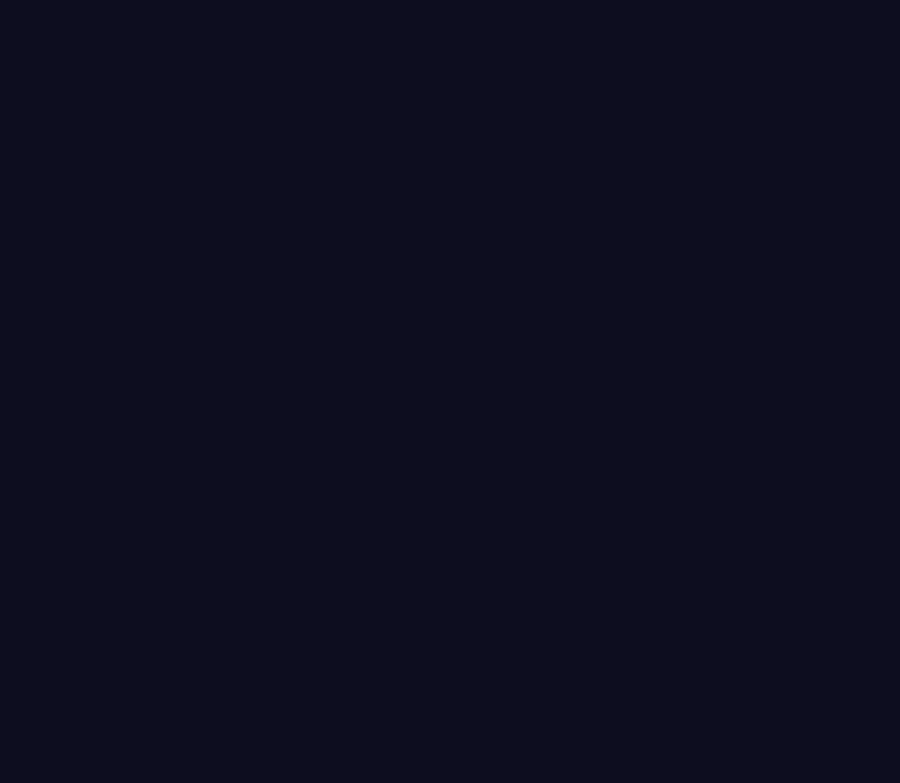
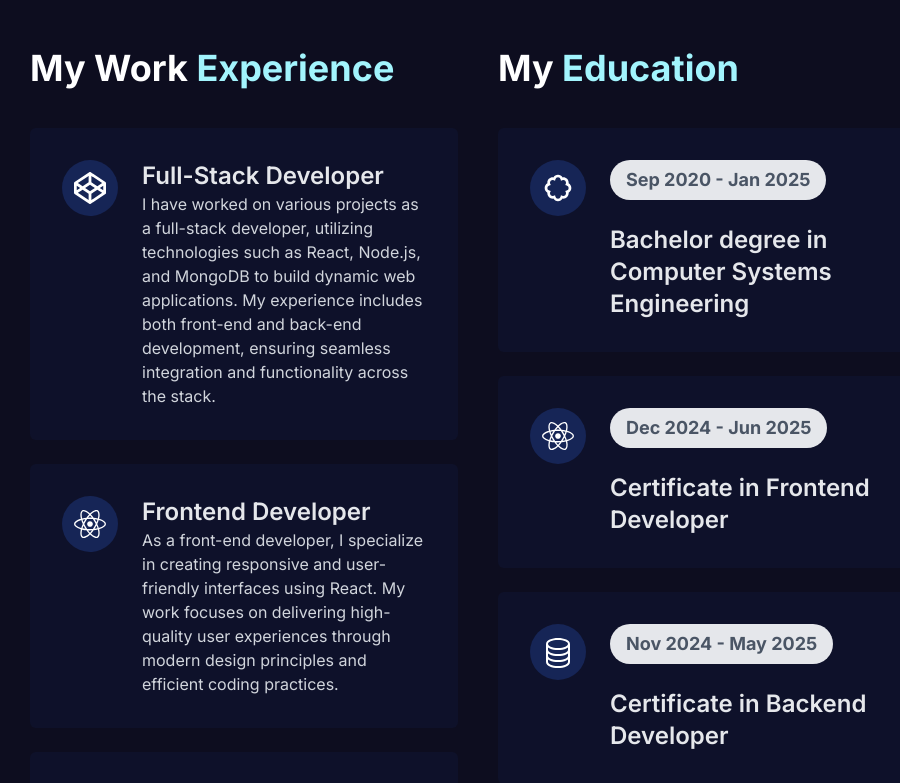
Before and after one commit to mohammadsalameen/Portfolio, a Next.js app: page / in a window 1280 px wide. Shown: the part 1460-2243 px from the top of the page, without its empty margins (162-1062 px from the left). Before the commit the page ends 1428 px from the top, so only its background shows below. Built offline with nearby package versions, Linux system fonts and the light colour scheme.

Commit message:
Add a responsive resume section

```diff
--- a/components/Home/Home.tsx
+++ b/components/Home/Home.tsx
@@ -1,12 +1,14 @@
 import React from 'react'
 import Hero from './Hero/Hero'
-import Services from '../Services/Service'
+import Services from './Services/Service'
+import Resume from './Resume/Resume'
 
 const Home = () => {
   return (
     <div className='overflow-hidden '>
       <Hero />
       <Services />
+      <Resume />
     </div>
   )
 }
--- /dev/null
+++ b/components/Home/Resume/Resume.tsx
@@ -0,0 +1,50 @@
+import React from "react";
+import ResumeCard from "./ResumeCard";
+import { EducationCard, WorkCard } from "@/constant/constant";
+
+const Resume = () => {
+  return (
+    <div className="pt-20 pb-15">
+      <div className="w[90%] sm:w-[70%] mx-auto grid grid-cols-1 xl:grid-cols-2 gap-10">
+        {/* Work Part  */}
+        <div>
+          <h1 className="text-3xl md:text-4xl font-bold text-white">
+            My Work <span className="text-cyan-200">Experience</span>
+          </h1>
+          <div className="mt-10">
+            {WorkCard.map((card) => {
+              return (
+                <ResumeCard
+                  key={card.id}
+                  Icon={card.icon}
+                  role={card.role}
+                  description={card.description}
+                />
+              );
+            })}
+          </div>
+        </div>
+        {/* Education Part  */}
+        <div>
+          <h1 className="text-3xl md:text-4xl font-bold text-white">
+            My <span className="text-cyan-200">Education</span>
+          </h1>
+          <div className="mt-10">
+            {EducationCard.map((card) => {
+              return (
+                <ResumeCard
+                  key={card.id}
+                  Icon={card.icon}
+                  role={card.role}
+                  date={card.date}
+                />
+              );
+            })}
+          </div>
+        </div>
+      </div>
+    </div>
+  );
+};
+
+export default Resume;
--- /dev/null
+++ b/components/Home/Resume/ResumeCard.tsx
@@ -0,0 +1,32 @@
+import React from 'react'
+import { IconType } from 'react-icons'
+
+interface IProps {
+    Icon : IconType;
+    role : string;
+    date? : string;
+    description? : string;
+}
+const ResumeCard = ({Icon, role, date, description} : IProps) => {
+  return (
+    <div className='mb-6'>
+      <div className='flex items-start space-x-6 bg-blue-950/20 transition-all duration-300 p-4 sm:p-8 rounded-md'>
+        <div className='sm:w-14 sm:h-14 w-10 h-10 bg-blue-950 rounded-full flex items-center justify-center flex-col'>
+            <Icon className='w-6 h-6 sm:w-8 sm:h-8 text-white' />
+        </div>
+        <div className='flex-1'>
+            {
+                date && (
+                    <h1 className='mb-6 sm:py-1.5 px-4 py-1 rounded-full bg-gray-200 text-gray-600 w-fit
+                    sm:text-lg text-sm font-bold'> {date}</h1>
+                )
+            }
+            <h1 className='text-gray-200 text-xl sm:text-2xl font-semibold '>{role}</h1>
+            <p className='text-gray-300 text-sm sm:text-base'>{description}</p>
+        </div>
+      </div>
+    </div>
+  )
+}
+
+export default ResumeCard
--- a/constant/constant.ts
+++ b/constant/constant.ts
@@ -1,37 +1,93 @@
+import { FaCodepen, FaReact } from "react-icons/fa";
+import { BsDatabase } from "react-icons/bs";
+import { IoLogoNodejs } from "react-icons/io5";
+import { BiBadge } from "react-icons/bi";
+
 export const NavLinks = [
   {
-        id : 1,
-        url : '#',
-        label : 'Home'
+    id: 1,
+    url: "#",
+    label: "Home",
+  },
+  {
+    id: 2,
+    url: "#",
+    label: "Services",
+  },
+  {
+    id: 3,
+    url: "#",
+    label: "Resume",
+  },
+  {
+    id: 4,
+    url: "#",
+    label: "Works",
+  },
+  {
+    id: 5,
+    url: "#",
+    label: "Skills",
+  },
+  {
+    id: 6,
+    url: "#",
+    label: "Certifications",
+  },
+  {
+    id: 7,
+    url: "#",
+    label: "Contact",
+  },
+];
+
+export const WorkCard = [
+  {
+    id: 1,
+    icon: FaCodepen,
+    role: "Full-Stack Developer",
+    description:
+      "I have worked on various projects as a full-stack developer, utilizing technologies such as React, Node.js, and MongoDB to build dynamic web applications. My experience includes both front-end and back-end development, ensuring seamless integration and functionality across the stack.",
+  },
+  {
+    id: 2,
+    icon: FaReact,
+    role: "Frontend Developer",
+    description:
+      "As a front-end developer, I specialize in creating responsive and user-friendly interfaces using React. My work focuses on delivering high-quality user experiences through modern design principles and efficient coding practices.",
+  },
+  {
+    id: 3,
+    icon: BsDatabase,
+    role: "Backend Developer",
+    description:
+      "In my role as a back-end developer, I have experience in building robust server-side applications using Node.js and Express. I focus on creating efficient APIs and managing databases to support the functionality of web applications.",
+  },
+  {
+    id: 4,
+    icon: IoLogoNodejs,
+    role: "IOT Developer",
+    description:
+      "I have a passion for IoT development, where I create innovative solutions that connect devices and enhance user experiences through smart technology. My projects involve integrating hardware with software to build functional IoT systems.",
+  },
+];
+
+export const EducationCard = [{
+    id: 1,
+    icon: BiBadge,
+    role: "Bachelor degree in Computer Systems Engineering",
+    date: "Sep 2020 - Jan 2025",
 },
 {
     id : 2,
-        url : '#',
-        label : 'Services'
+    icon : FaReact,
+    role : 'Certificate in Frontend Developer',
+    date : 'Dec 2024 - Jun 2025',
 },
 {
-        id : 3,
-        url : '#',
-        label : 'Resume'
+    id: 3,
+    icon: BsDatabase,
+    role: "Certificate in Backend Developer",
+    date: "Nov 2024 - May 2025",
 },
-    {
-        id : 4,
-        url : '#',
-        label : 'Works'
-    },
-    {
-        id : 5,
-        url : '#',
-        label : 'Skills'
-    },
-    {
-        id : 6,
-        url : '#',
-        label : 'Certifications'
-    },
-    {
-        id : 7,
-        url : '#',
-        label : 'Contact'
-    },
-]
+];
```
Also changed, not shown: components/Home/Services/Service.tsx (renamed from components/Services/Service.tsx), components/Home/Services/ServiceCard.tsx (renamed from components/Services/ServiceCard.tsx). Lines whose indentation alone changed are shown as unchanged.
